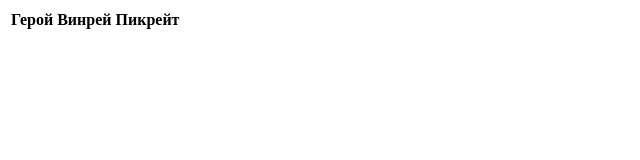
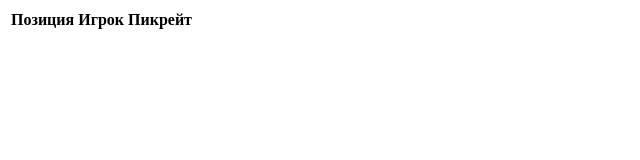
Before and after one commit to ystinlk/deadlock_stats, a plain HTML site: page pages/leader-board.html in a window 1280 px wide. Shown: the full height of the page, 0-640 px from the left. Drawn offline with Linux system fonts and the light colour scheme.

```diff
--- a/pages/leader-board.html
+++ b/pages/leader-board.html
@@ -9,8 +9,8 @@
     <table>
         <thead>
             <tr>
-            <th>Герой</th>
-            <th>Винрей</th>
+            <th>Позиция</th>
+            <th>Игрок</th>
             <th>Пикрейт</th>
             </tr>
         </thead>
```
